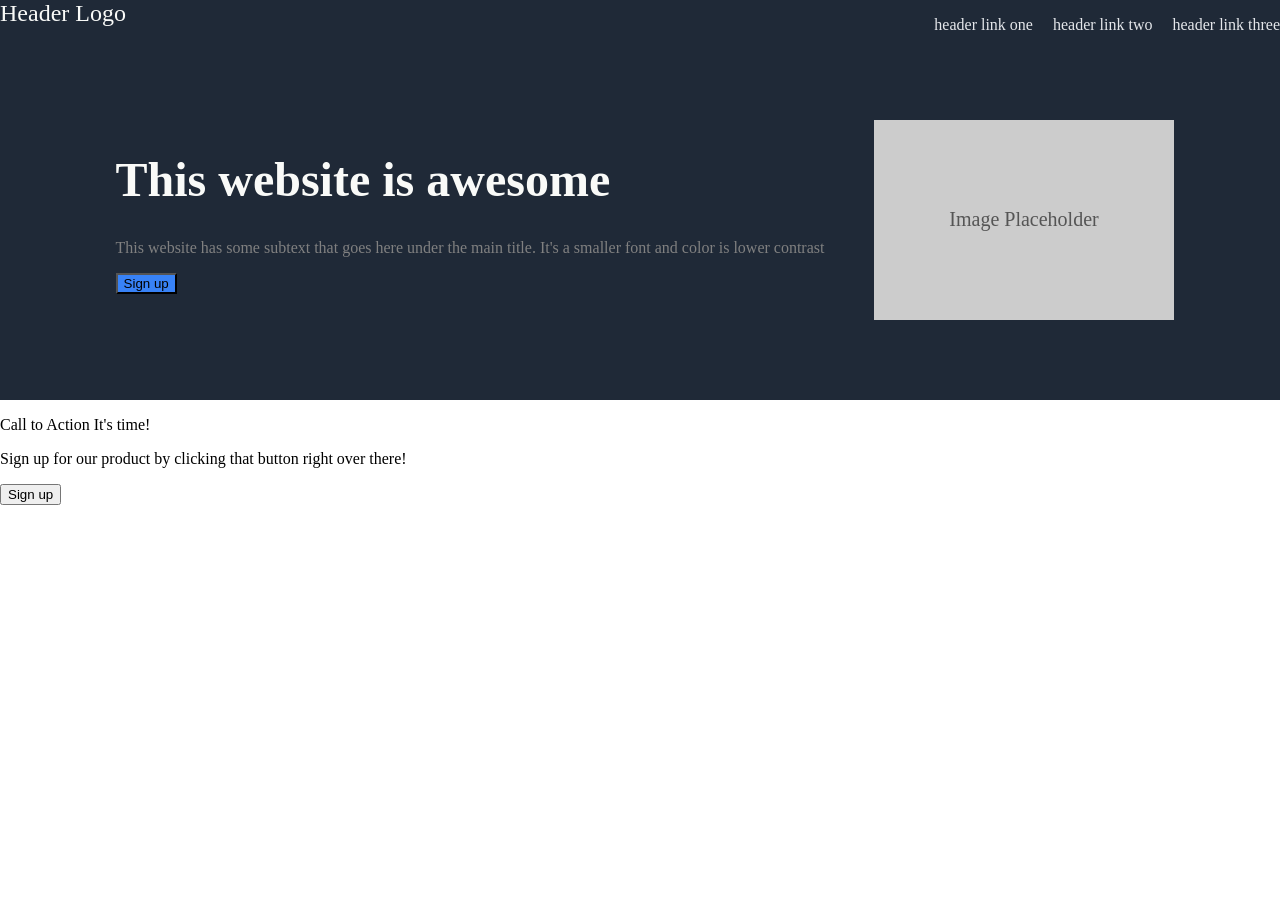
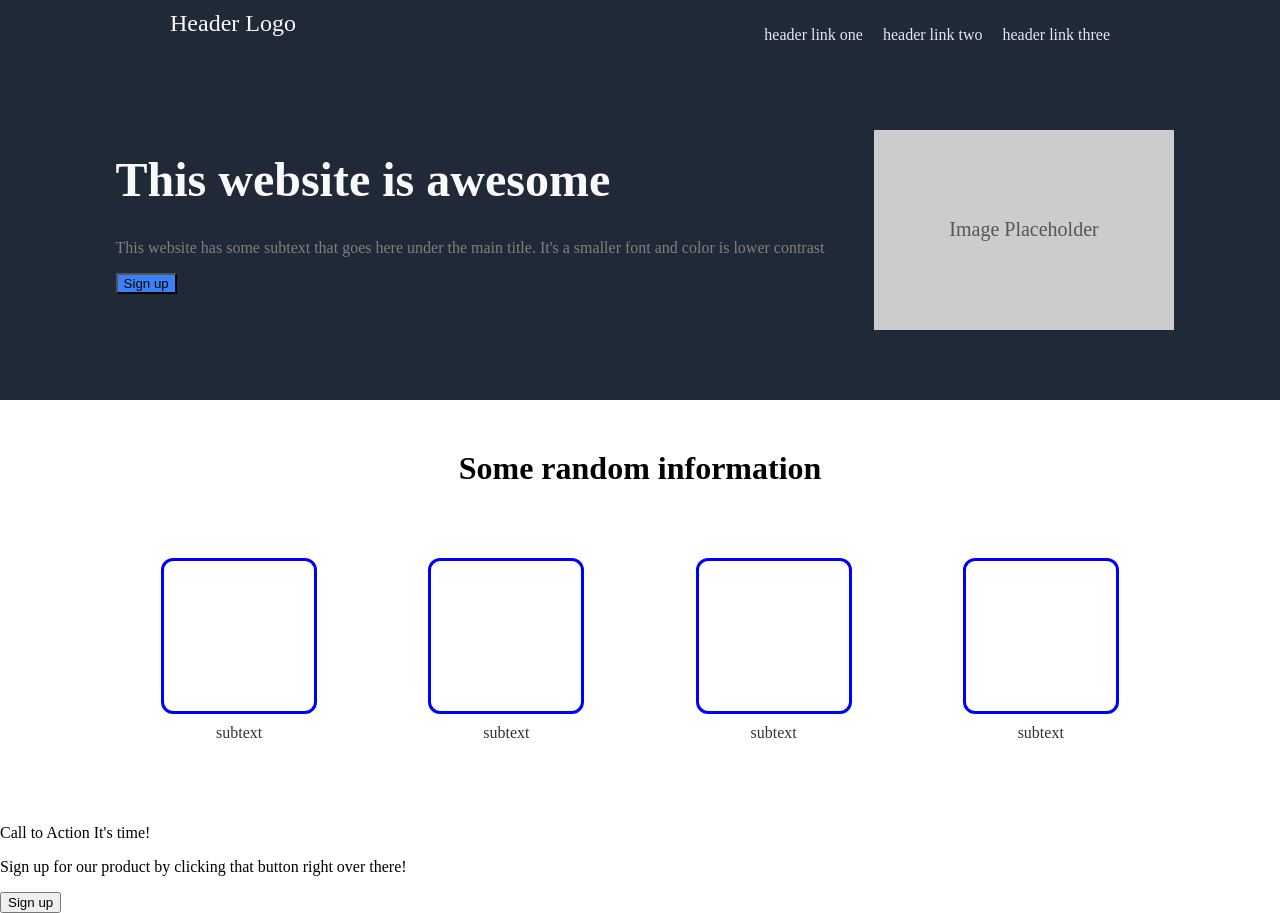
Before and after one commit to tribulaE/landing-page-odinproject, a plain HTML site: page index.html in a window 1280 px wide. Before the commit the page ends 800 px from the top, so only its background shows below. Drawn offline with Linux system fonts and the light colour scheme.

Commit message:
I've now added the boxes underneath the hero

```diff
--- a/index.html
+++ b/index.html
@@ -36,6 +36,31 @@
         </div>
     </div>
 
+    <h1 class="random">Some random information</h1>
+    <div class="info-boxes">
+
+    <div class="box-container">
+        <div class="box"></div>
+        <p class="box-text">subtext</p>
+    </div>
+
+    <div class="box-container">
+        <div class="box"></div>
+        <p class="box-text">subtext</p>
+    </div>
+
+    <div class="box-container">
+        <div class="box"></div>
+        <p class="box-text">subtext</p>
+    </div>
+
+    <div class="box-container">
+        <div class="box"></div>
+        <p class="box-text">subtext</p>
+    </div>
+
+    </div>
+
     <div class="footer">
         <p class="call">Call to Action It's time!</p>
         <p class="bottom">Sign up for our product by clicking that button right over there!</p>
--- a/style.css
+++ b/style.css
@@ -10,6 +10,8 @@
         justify-content: space-between;
         color: #f9faf8;
         font-size: 24px;
+        margin-left: 170px;
+        margin-top: 10px;
     }
 
     ul {
@@ -18,6 +20,7 @@
         justify-content: space-between;
         gap: 20px;
         font-size: medium;
+        margin-right: 170px;
     }
 
     a {
@@ -57,7 +60,47 @@
     }
 
     .maintext1  {
-        margin-top: 70px;
+        margin-top: 60px;
         margin-left: 10px;
         margin-right: 50px;
     }
+
+    .info-boxes {
+        display: flex;
+        justify-content: space-evenly;
+        align-items: center;
+        padding: 50px;
+    }
+
+    .box {
+        width: 150px;
+        height: 150px;
+        background-color: white;
+        display: flex;
+        justify-content: center;
+        align-items: center;
+        border-radius: 12px;
+        text-align: center;
+        border: 3px solid blue;
+
+    }
+    .random {
+        display: flex;
+        justify-content: center;
+        align-items: center;
+        margin-top: 50px;
+    }
+
+    .box-container  {
+        display: flex;
+        flex-direction: column;
+        align-items: center;
+        text-align: center;
+    }
+
+    .box-text   {
+        margin-top: 10px;
+        font-size: 16px;
+        color: #333;
+        max-width: 180px;
+    }
```
Also changed, not shown: 1 other file.
